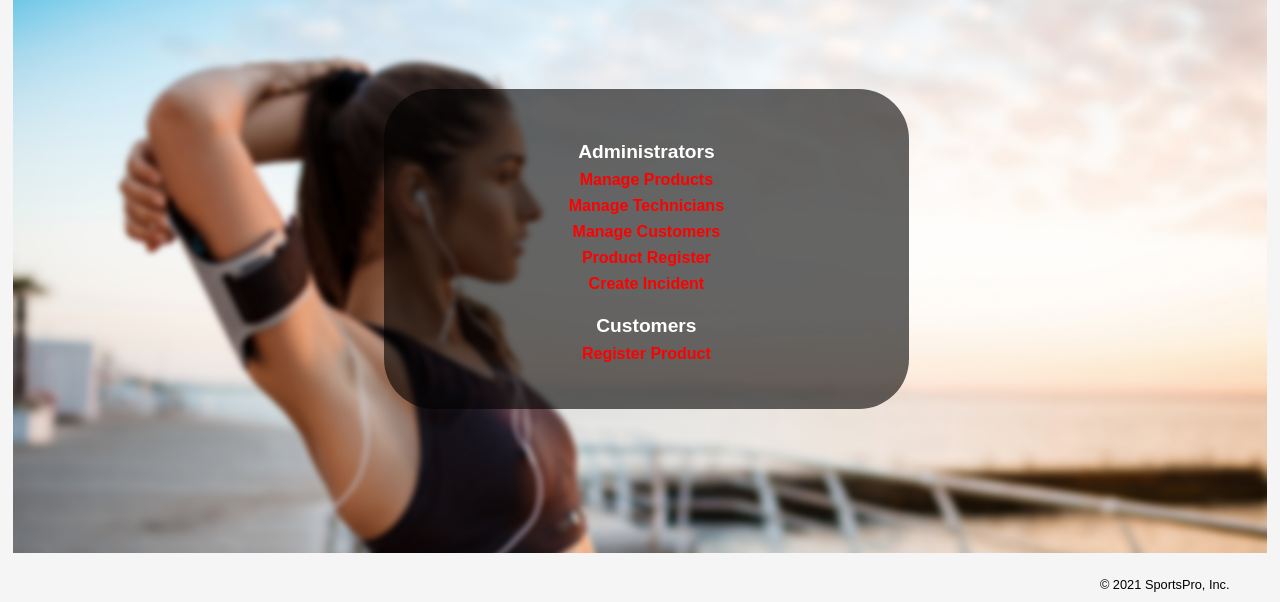
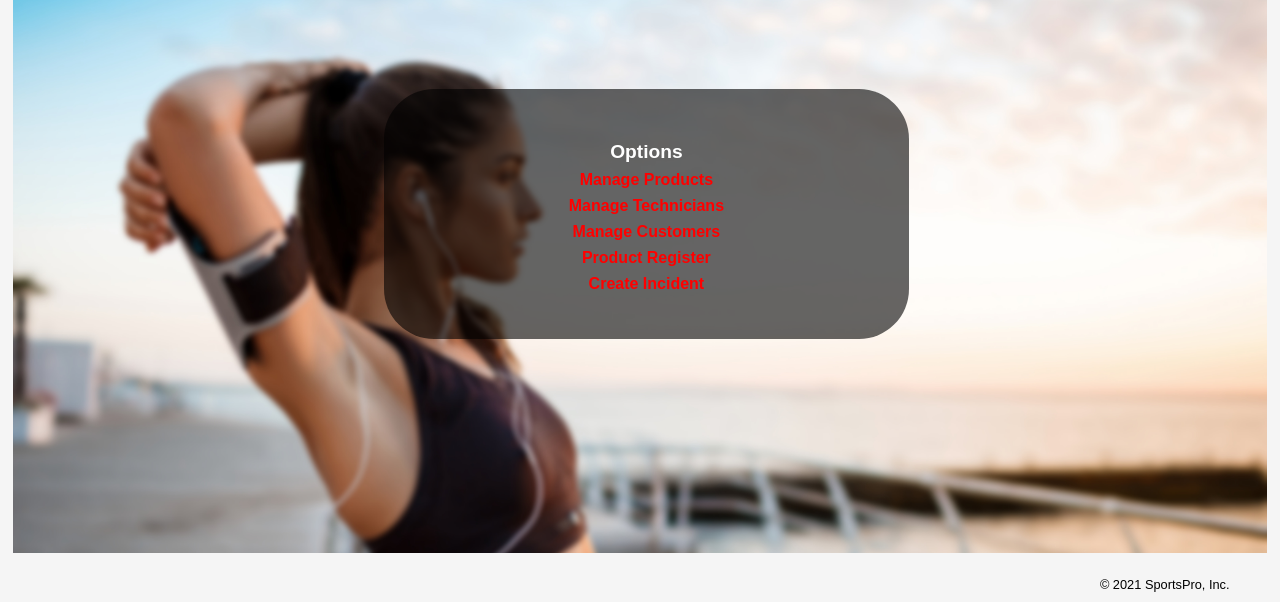
Before and after one commit to mdtc/tech_support, a PHP site: page / in a window 1280 px wide. Shown: the part 158-760 px from the top of the page. Run offline with PHP 8.4, Linux system fonts and the light colour scheme.

Commit message:
further changes final version for assignment

```diff
--- a/incident_manager/incident_displayCustomer.php
+++ b/incident_manager/incident_displayCustomer.php
@@ -22,11 +22,11 @@
         </tr>
         <tr>
             <th><label for="title">Title: </label></th>
-            <td><input type="text" id='title' name='title' ></td>
+            <td><input type="text" id='title' name='title' required ></td>
         </tr>
         <tr>
             <th>Description: </th>
-            <td><textarea name="description" id="" cols="30" rows="10" value='description'></textarea></td>
+            <td><textarea name="description" id="" cols="30" rows="10" value='description' required></textarea></td>
         </tr>
 
 
--- a/index.php
+++ b/index.php
@@ -1,7 +1,7 @@
 <?php include 'view/header.php'; ?>
 <main>
     <nav class="mainMenu">
-    <h2>Administrators</h2>
+    <h2>Options</h2>
     <ul>
         <li><a href="product_manager">Manage Products</a></li>
         <li><a href="technician_manager">Manage Technicians</a></li>
@@ -17,9 +17,9 @@
         <li class="hidden"><a href="under_construction.php">Update Incident</a></li>
     </ul>
 
-    <h2>Customers</h2>
+    <h2 class="hidden">Customers</h2>
     <ul>
-        <li><a href="product_register">Register Product</a></li>
+        <li class="hidden"><a href="product_register">Register Product</a></li>
     </ul>
     </nav>
 </main>
--- a/product_register/product_register.php
+++ b/product_register/product_register.php
@@ -17,7 +17,7 @@
             <tr>
                 <th>Product:</th>
             <td>
-                <input list="products" name='product_id'>
+                <input list="products" name='product_id' required>
                 <datalist id="products">
                      <?php foreach ($products as $product) : ?>
                     <option value=<?php echo htmlspecialchars($product['productCode']); ?>><?php echo htmlspecialchars($product['name']); ?></option>
```
Also changed, not shown: technician_manager/technician_add.php (+5 -5 lines).
